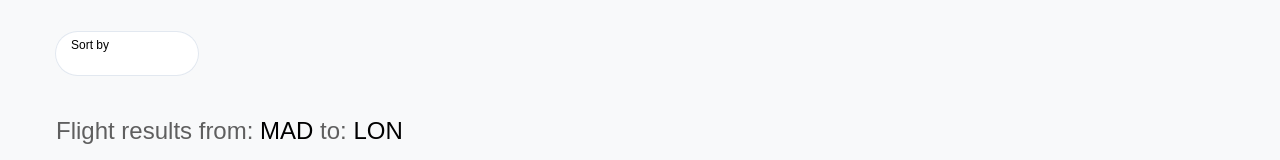
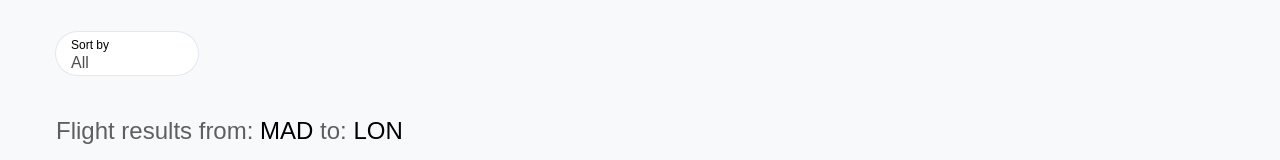
Before and after one commit to Yariandres/vue-flights-info, a Vue app: page / in a window 1280 px wide. Shown: the top 160 px of the page. Built offline with nearby package versions, Linux system fonts and the light colour scheme.

Commit message:
Refactor filter component and add base select component

```diff
--- a/src/components/AppFilter.vue
+++ /dev/null
@@ -1,18 +0,0 @@
-<script setup lang="ts">
-import { ref } from 'vue';
-const selected = ref<string[]>([]);
-</script>
-<template>
-  <div class="input-group mt-32">
-    <div class="custom-filter box-shadow-md">
-      <label for="select" class="label">
-        <span class="display-sm">Sort by</span>
-      </label>
-      <select class="select" id="select" v-model="selected">
-        <option disabled>Please select one</option>
-        <option value="dest">Destination</option>
-        <option value="orig">Origin</option>
-      </select>
-    </div>
-  </div>
-</template>
--- /dev/null
+++ b/src/components/BaseSelect.vue
@@ -0,0 +1,28 @@
+<script setup lang="ts">
+defineProps<{
+  modelValue: string;
+  label: string;
+}>();
+</script>
+<template>
+  <div class="input-group mt-32">
+    <div class="custom-filter box-shadow-md">
+      <label v-if="label" for="select" class="label">
+        <span class="display-sm">{{ label }}</span>
+      </label>
+      <select
+        class="select"
+        id="select"
+        :value="modelValue"
+        v-bind="{
+          onChange: ($event) => $emit('update:modelValue', ($event.target as HTMLSelectElement).value),
+        }"
+      >
+        <option disabled>Please select one</option>
+        <option value="">All</option>
+        <option value="destination">Destination</option>
+        <option value="origin">Origin</option>
+      </select>
+    </div>
+  </div>
+</template>
--- a/src/components/pages/ShowFlights.vue
+++ b/src/components/pages/ShowFlights.vue
@@ -1,7 +1,7 @@
 <script setup lang="ts">
 import { computed, ref } from 'vue';
 import type { FlightsData } from '../../types';
-import AppFilter from '../AppFilter.vue';
+import BaseSelect from '../BaseSelect.vue';
 import FlightsList from '../FlightsList.vue';
 
 const flights = ref<FlightsData[]>([
@@ -127,17 +127,16 @@ const flights = ref<FlightsData[]>([
   },
 ]);
 
-const selected = ref<string>();
+const selected = ref<string>('');
 
 const filterFlights = computed(() => {
   return flights.value.filter((flight) => {
-    if (!selected.value) return flights.value;
-
     if (selected.value === 'origin') {
-      return flight.origin === 'LON';
-    }
-    if (selected.value === 'destination') {
+      return flight.origin === 'MAD';
+    } else if (selected.value === 'destination') {
       return flight.destination === 'MAD';
+    } else {
+      return flight;
     }
   });
 });
@@ -145,7 +144,7 @@ const filterFlights = computed(() => {
 <template>
   <main class="container">
     <section class="flex-col gap-16">
-      <app-filter />
+      <base-select v-model="selected" :label="'Sort by'" />
       <h1 class="text-ligth text-gray">
         Flight results from:
         <span class="text-dark">MAD</span> to:
```
